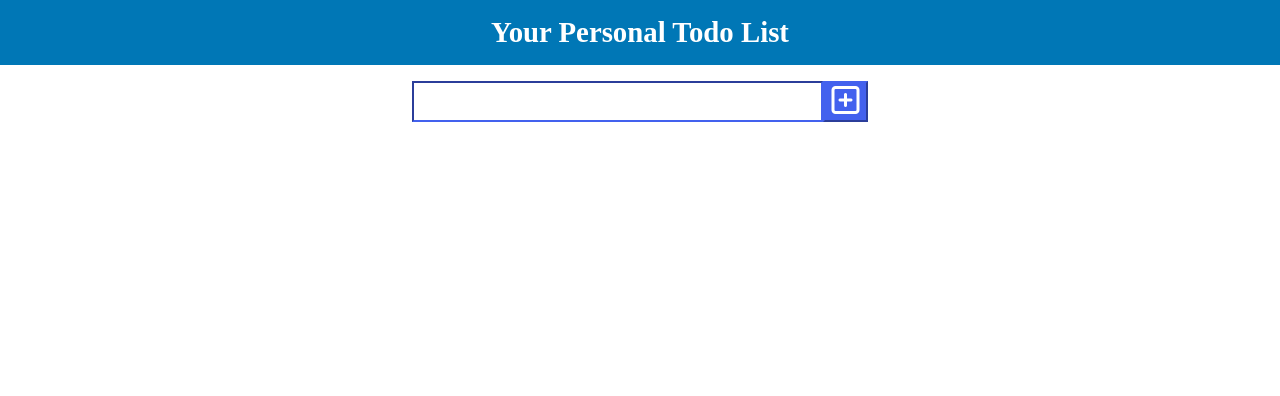
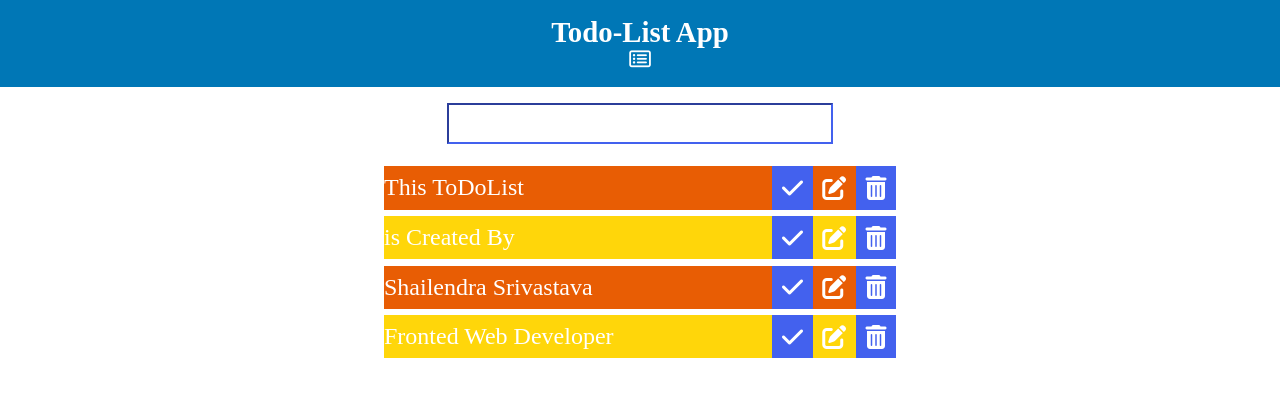
Before and after one commit to ShailendraLPU/ToDoList.github.io, a plain HTML site: page index.html in a window 1280 px wide. Drawn offline with Linux system fonts and the light colour scheme.

Commit message:
Update index.html

```diff
--- a/index.html
+++ b/index.html
@@ -5,34 +5,91 @@
     <meta charset="UTF-8">
     <meta http-equiv="X-UA-Compatible" content="IE=edge">
     <meta name="viewport" content="width=device-width, initial-scale=1.0">
+    <link rel="preconnect" href="https://fonts.gstatic.com">
+<link href="https://fonts.googleapis.com/css2?family=Poppins:wght@300&display=swap" rel="stylesheet">
     <title>ToDoList</title>
-    <link rel="stylesheet" href="style.css">
+    <link rel="stylesheet" href="/style.css">
     <script src="https://kit.fontawesome.com/c681a93128.js" crossorigin="anonymous"></script>
 </head>
 
 <body>
 
     <nav>
-        <h1>Your Personal Todo List</h1>
+        <h1>Todo-List App</h1>
+        <i class="far fa-list-alt"></i>
     </nav>
 
     <section>
 
         <div>
+
             <input type="text">
-            <button id="button1"><i class="far fa-plus-square"></i></button>
 
         </div>
 
 
         <ul class="todolist">
+            <div>
+                <li>
+                    <p>
+                        This ToDoList
+                    </p>
+                    <div>
+                        <i class="fas fa-check"></i>
+                        <i class="fas fa-edit">
+                        </i>
+                        <i class="fas fa-trash-alt"></i>
+                    </div>
+                </li>
+            </div>
+
+            <div>
+                <li>
+                    <p>
+                       is Created By
+                    </p>
+                    <div>
+
+                        <i class="fas fa-check"></i>
+                        <i class="fas fa-edit">
+                        </i>
+                        <i class="fas fa-trash-alt"></i>
+                    </div>
+                </li>
+            </div>
+            <div>
+                <li>
+                    <p>
+                        Shailendra Srivastava
+                    </p>
+                    <div>
+                        <i class="fas fa-check"></i>
+                        <i class="fas fa-edit">
+                        </i>
+                        <i class="fas fa-trash-alt"></i>
+                    </div>
+                </li>
+            </div>
+            <div>
+                <li>
+                    <p>
+                        Fronted Web Developer
+                    </p>
+                    <div>
+                        <i class="fas fa-check"></i>
+                        <i class="fas fa-edit">
+                        </i>
+                        <i class="fas fa-trash-alt"></i>
+                    </div>
+                </li>
+            </div>
         </ul>
 
 
     </section>
 
 
-    <script src="app.js"></script>
+    <script src="/app.js"></script>
 </body>
 
 </html>
```
